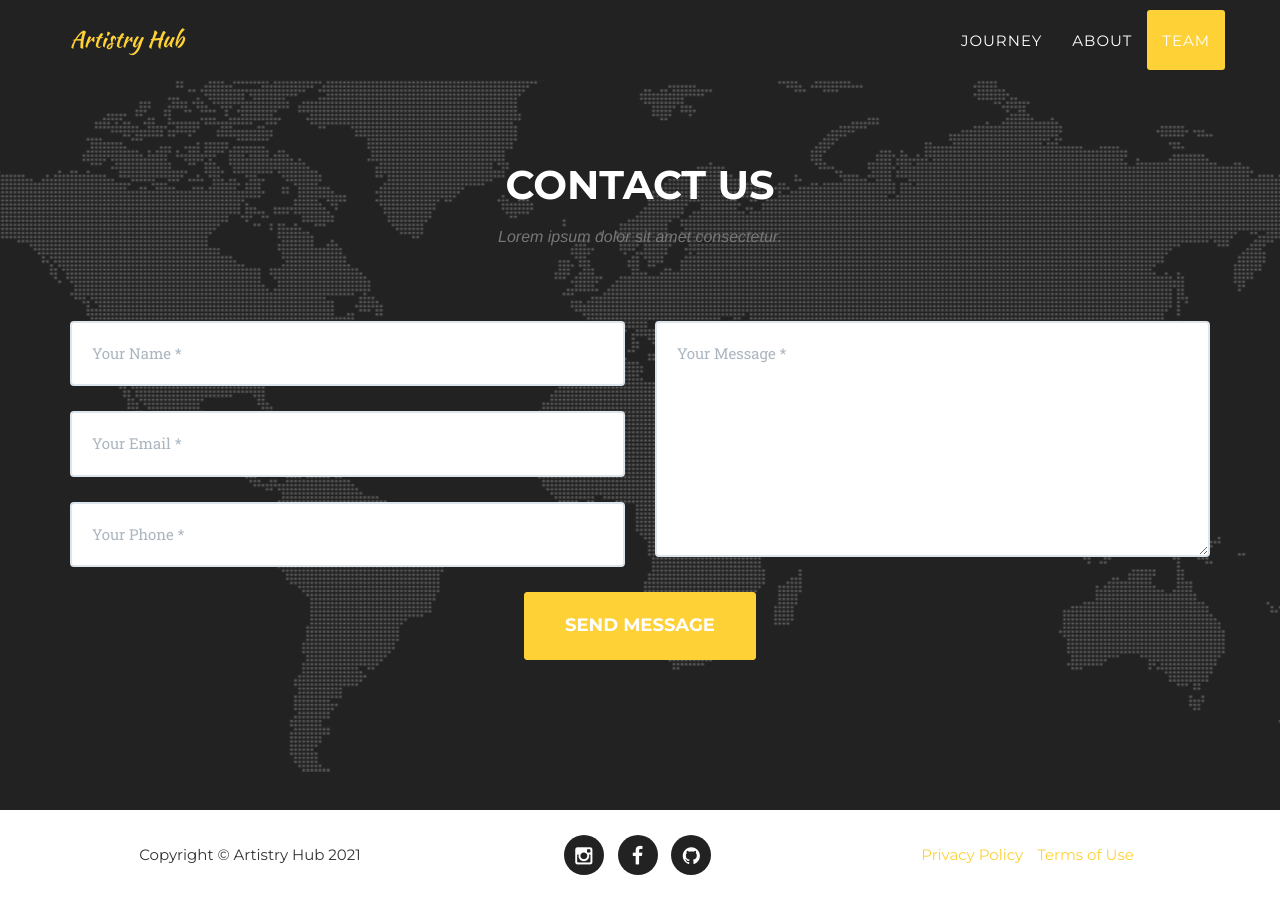
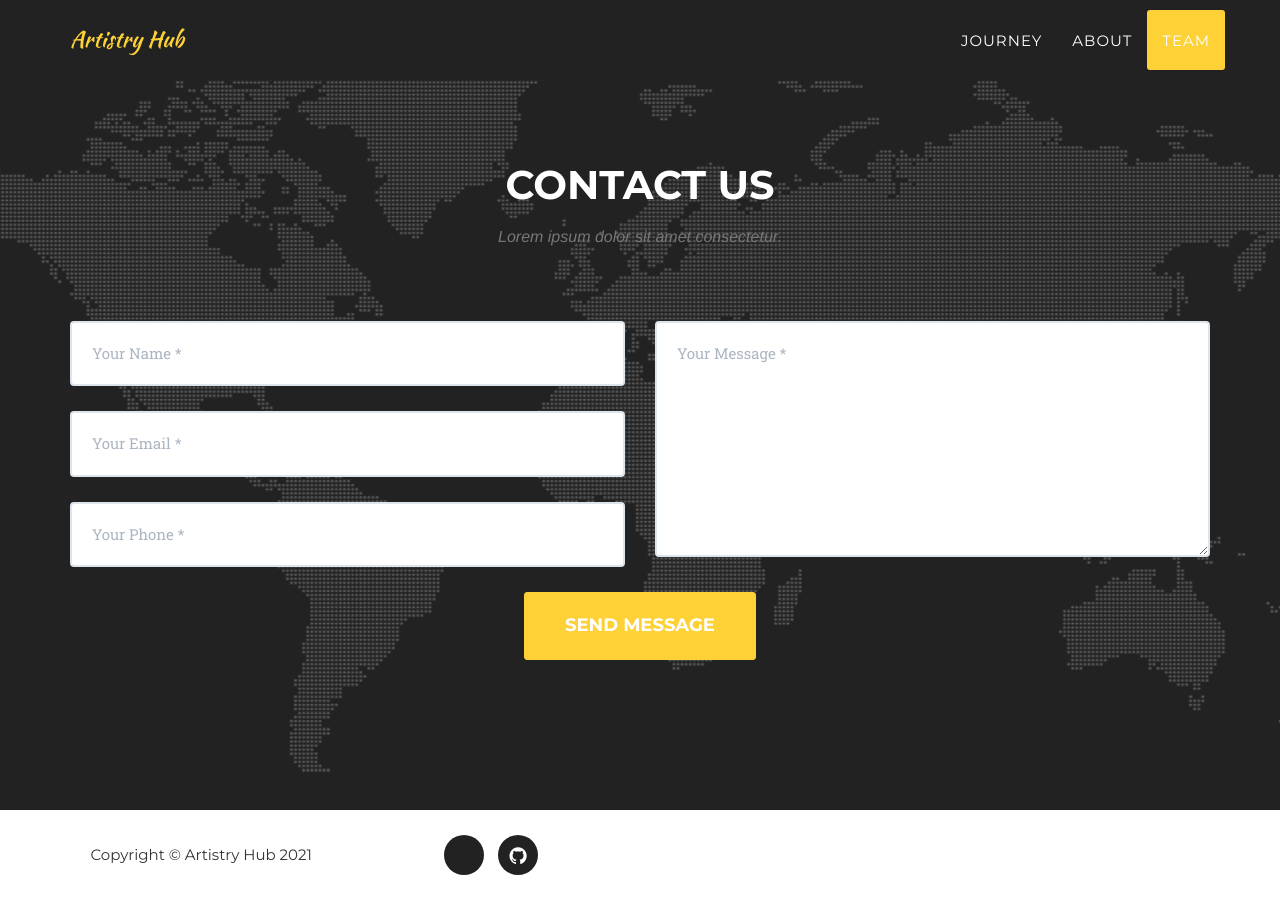
Before and after one commit to ArtistryHub/ArtistryHub, a Jekyll site: the page built from index.html, in a window 1280 px wide and 900 px high, scrolled down 4339 px. Built offline with Jekyll 4.4.1, drawn with Linux system fonts in a browser that asks for light colours; some web fonts are replaced.

Commit message:
footer update

```diff
--- a/_config.yml
+++ b/_config.yml
@@ -71,10 +71,10 @@
 
 # Social networks usernames (many more available: google-plus, flickr, dribbble, pinterest, instagram, tumblr, linkedin, etc.)
 social:
-  - title: instagram
-    url: #
-  - title: facebook
-    url: #
+  # - title: instagram
+  #   url: #
+  - title: email
+    url: artistryhub0@gmail.com
   - title: github
     url: https://github.com/ArtistryHub
 
--- a/_includes/footer.html
+++ b/_includes/footer.html
@@ -1,10 +1,10 @@
   <footer>
         <div class="container">
             <div class="row">
-                <div class="col-md-4">
+                <div class="col-md-3">
                     <span class="copyright">Copyright &copy; {{ site.title }} {{ 'now' | date: "%Y" }}</span>
                 </div>
-                <div class="col-md-4">
+                <div class="col-md-3">
                     <ul class="list-inline social-buttons">
                         {% for network in site.social %}
                         <li><a href="{{ network.url }}"><i class="fa fa-{{ network.title }}"></i></a>
@@ -12,14 +12,14 @@
                         {% endfor %}
                     </ul>
                 </div>
-                <div class="col-md-4">
+                <!-- <div class="col-md-4">
                     <ul class="list-inline quicklinks">
                         <li><a href="#">Privacy Policy</a>
                         </li>
                         <li><a href="#">Terms of Use</a>
                         </li>
                     </ul>
-                </div>
+                </div> -->
             </div>
         </div>
     </footer>
```
